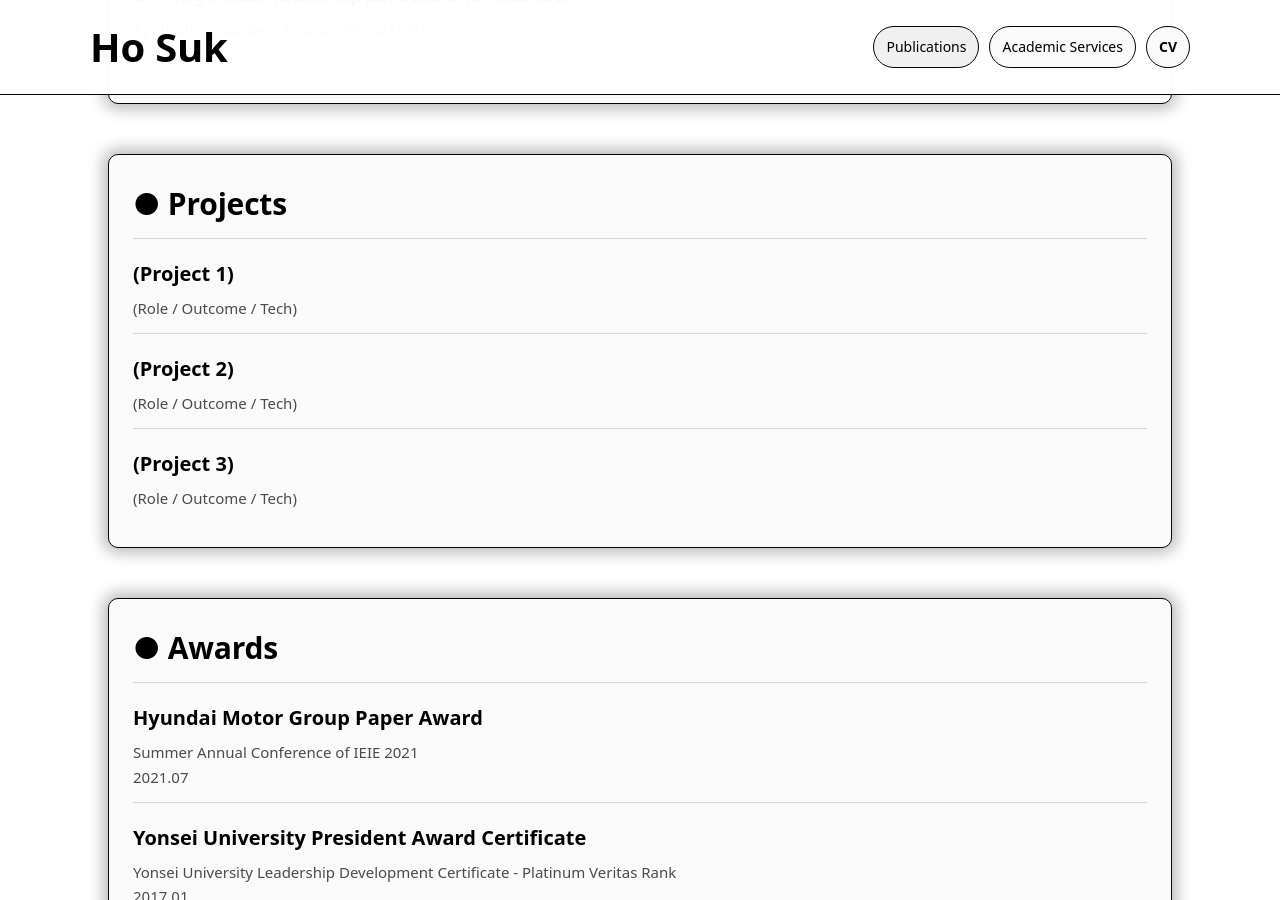
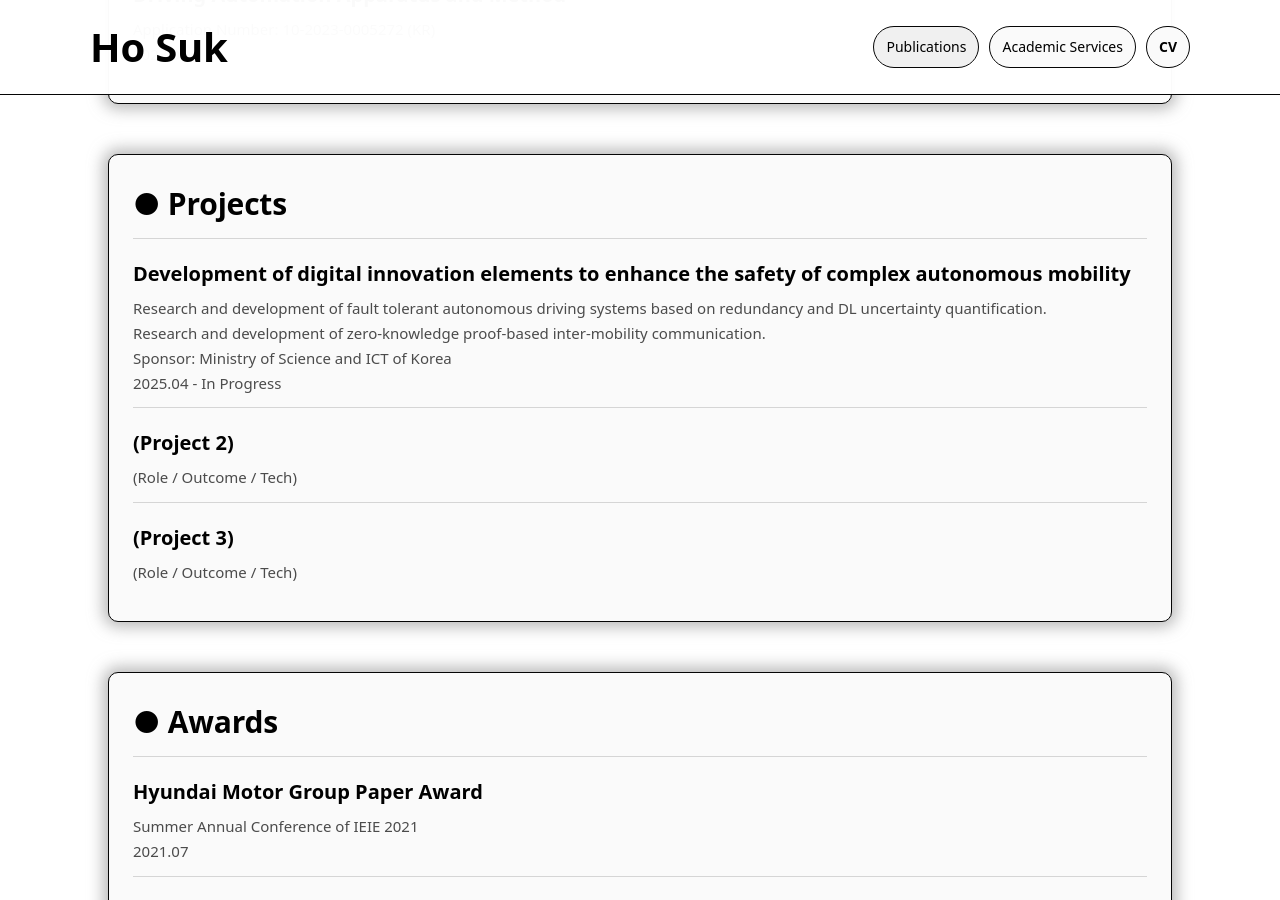
Before and after one commit to ho-suk-93/ho-suk-93.github.io, a Jekyll site: the page built from index.md, in a window 1280 px wide and 900 px high, scrolled down 5713 px. Built offline with Jekyll 4.4.1, drawn with Linux system fonts in a browser that asks for light colours.

Commit message:
Update index.md

```diff
--- a/index.md
+++ b/index.md
@@ -251,10 +251,12 @@ description: "Ho Suk's Personal Website"
 <section id="projects" class="section">
   <div class="card">
     <div class="section-title">● Projects</div>
-
     <div class="list-item">
-      <p class="item-title">(Project 1)</p>
-      <p class="item-desc">(Role / Outcome / Tech)</p>
+      <p class="item-title">Development of digital innovation elements to enhance the safety of complex autonomous mobility</p>
+      <p class="item-desc">Research and development of fault tolerant autonomous driving systems based on redundancy and DL uncertainty quantification.</p>
+      <p class="item-desc">Research and development of zero-knowledge proof-based inter-mobility communication.</p>
+      <p class="item-desc">Sponsor: Ministry of Science and ICT of Korea</p>
+      <p class="item-desc">2025.04 - In Progress</p>
     </div>
 
     <div class="list-item">
```
